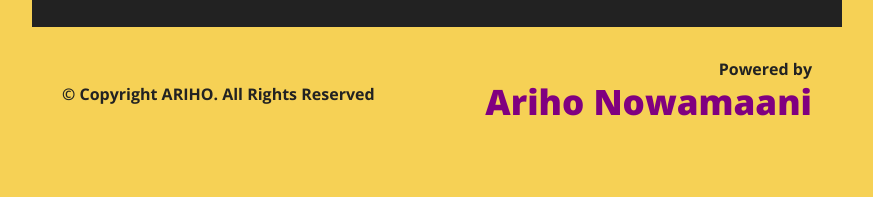
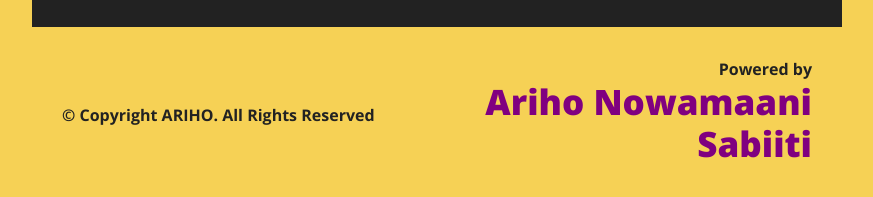
Before and after one commit to ARIHO256/julius, a plain HTML site: page index.html in a window 1280 px wide. Shown: the part 2570-2767 px from the top of the page, without its empty margins (368-1241 px from the left). Before the commit the page ends 2731 px from the top, so only its background shows below. Drawn offline with nearby package versions, Linux system fonts and the light colour scheme.

Commit message:
Update index.html

```diff
--- a/index.html
+++ b/index.html
@@ -215,7 +215,7 @@
                             <p>&copy; Copyright ARIHO</a>. All Rights Reserved</p>
                         </div>
                         <div class="col-md-6">
-                            <p>Powered by <h2>Ariho Nowamaani</h2></a></p>
+                            <p>Powered by <h2>Ariho Nowamaani Sabiiti</h2></a></p>
                         </div>
                     </div>
                 </div>
```
